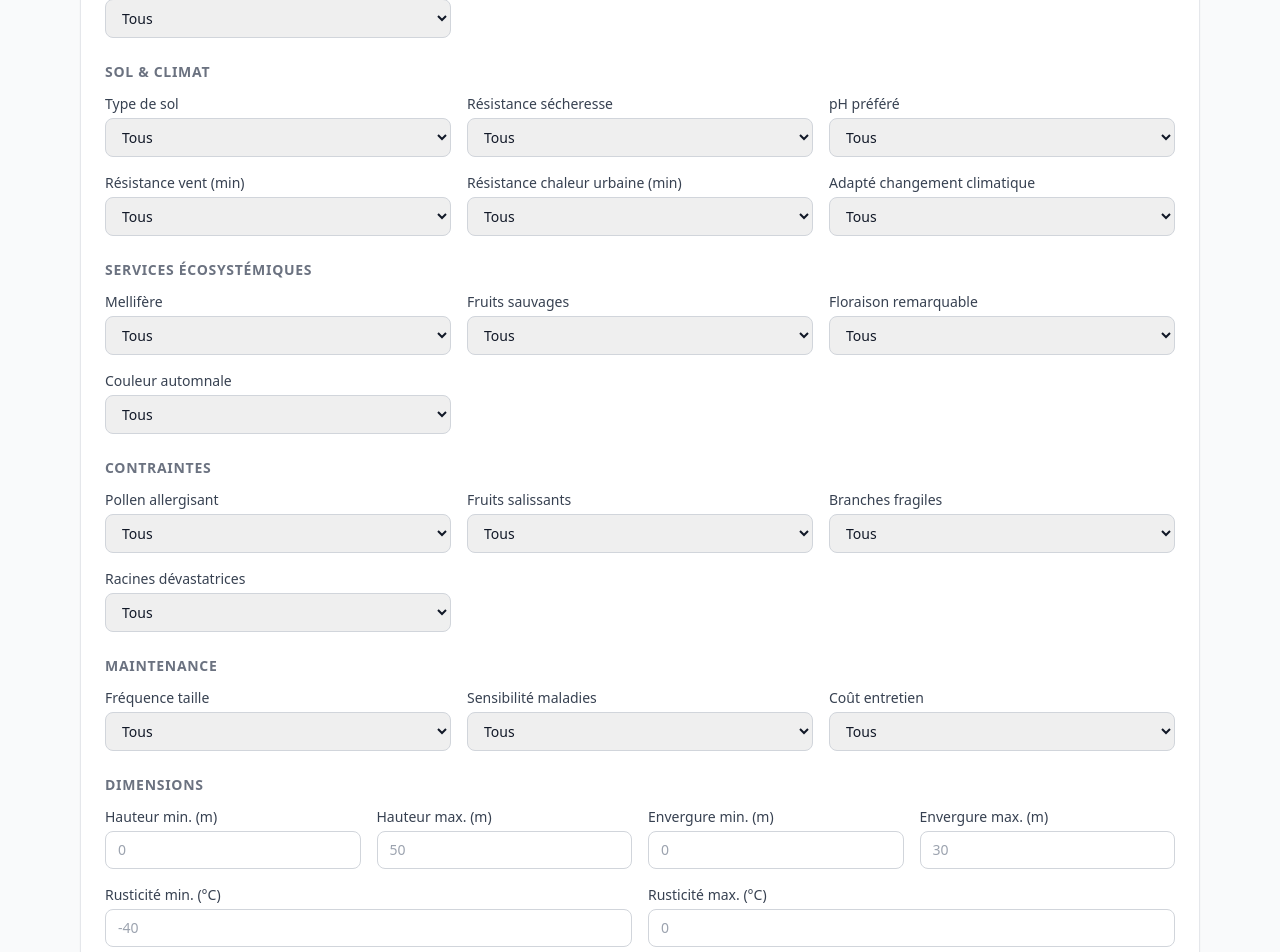
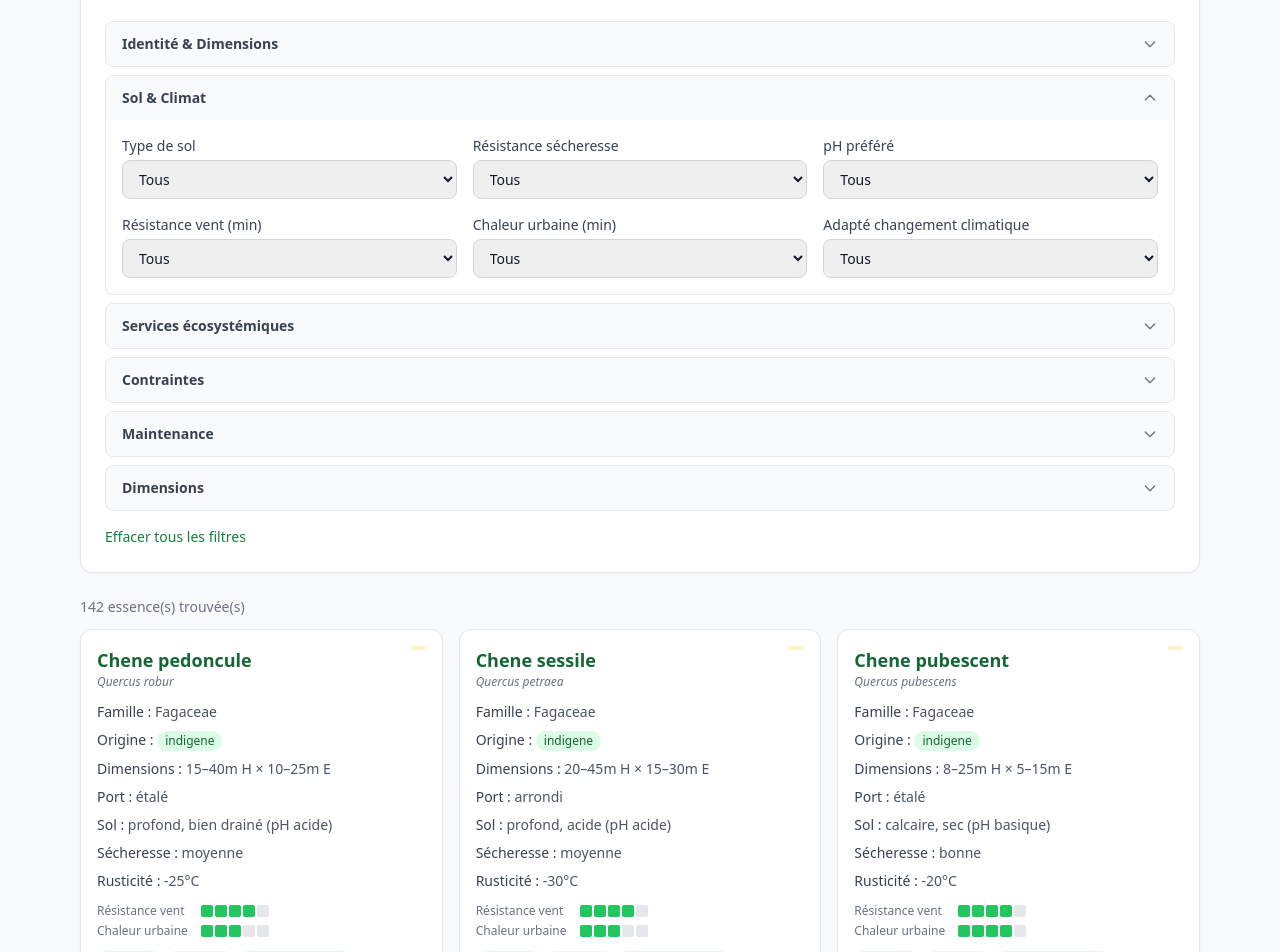
Before and after one commit to gaelg/arbodex, a Next.js app: page / in a window 1280 px wide. Shown: the part 420-1372 px from the top of the page. Built offline with nearby package versions, Linux system fonts and the light colour scheme.

Commit message:
feat: add search by name, collapsible filter sections (UX improvements - WIP)

```diff
--- a/src/app/page.tsx
+++ b/src/app/page.tsx
@@ -6,6 +6,7 @@ import FormulaireFiltres from "@/components/FilterForm";
 import ListeArbres from "@/components/TreeList";
 
 const FILTRES_VIDES: Filtres = {
+  recherche: "",
   type: "",
   type_sol: "",
   resistance_secheresse: "",
--- a/src/components/FilterForm.tsx
+++ b/src/components/FilterForm.tsx
@@ -1,3 +1,6 @@
+"use client";
+
+import { useState } from "react";
 import { Arbre, Filtres } from "@/lib/trees";
 
 interface Props {
@@ -13,48 +16,52 @@ interface ChampSelect {
 }
 
 const CHAMPS: ChampSelect[] = [
-  { cle: "type", etiquette: "Type", section: "Identité & Dimensions" },
+  { cle: "type", etiquette: "Type", section: "Identit\u00e9 & Dimensions" },
   { cle: "type_sol", etiquette: "Type de sol", section: "Sol & Climat" },
   {
     cle: "resistance_secheresse",
-    etiquette: "Résistance sécheresse",
+    etiquette: "R\u00e9sistance s\u00e9cheresse",
     section: "Sol & Climat",
   },
-  { cle: "pH", etiquette: "pH préféré", section: "Sol & Climat" },
+  {
+    cle: "pH",
+    etiquette: "pH pr\u00e9f\u00e9r\u00e9",
+    section: "Sol & Climat",
+  },
   {
     cle: "resistance_vent",
-    etiquette: "Résistance vent (min)",
+    etiquette: "R\u00e9sistance vent (min)",
     section: "Sol & Climat",
   },
   {
     cle: "resistance_chaleur_urbaine",
-    etiquette: "Résistance chaleur urbaine (min)",
+    etiquette: "Chaleur urbaine (min)",
     section: "Sol & Climat",
   },
   {
     cle: "adapte_changement_climatique",
-    etiquette: "Adapté changement climatique",
+    etiquette: "Adapt\u00e9 changement climatique",
     section: "Sol & Climat",
   },
   {
     cle: "mellifere",
-    etiquette: "Mellifère",
-    section: "Services écosystémiques",
+    etiquette: "Mellif\u00e8re",
+    section: "Services \u00e9cosyst\u00e9miques",
   },
   {
     cle: "fruitiere_sauvage",
     etiquette: "Fruits sauvages",
-    section: "Services écosystémiques",
+    section: "Services \u00e9cosyst\u00e9miques",
   },
   {
     cle: "floraison_remarquable",
     etiquette: "Floraison remarquable",
-    section: "Services écosystémiques",
+    section: "Services \u00e9cosyst\u00e9miques",
   },
   {
     cle: "couleur_automnale",
     etiquette: "Couleur automnale",
-    section: "Services écosystémiques",
+    section: "Services \u00e9cosyst\u00e9miques",
   },
   {
     cle: "pollen_allergisant",
@@ -73,22 +80,22 @@ const CHAMPS: ChampSelect[] = [
   },
   {
     cle: "racines_devastatrices",
-    etiquette: "Racines dévastatrices",
+    etiquette: "Racines d\u00e9vastatrices",
     section: "Contraintes",
   },
   {
     cle: "frequence_taille",
-    etiquette: "Fréquence taille",
+    etiquette: "Fr\u00e9quence taille",
     section: "Maintenance",
   },
   {
     cle: "sensibilite_maladies",
-    etiquette: "Sensibilité maladies",
+    etiquette: "Sensibilit\u00e9 maladies",
     section: "Maintenance",
   },
   {
     cle: "cout_entretien",
-    etiquette: "Coût entretien",
+    etiquette: "Co\u00fbt entretien",
     section: "Maintenance",
   },
 ];
@@ -107,12 +114,26 @@ export default function FormulaireFiltres({
   filtres,
   onChange,
 }: Props) {
+  const [sectionsOuvertes, setSectionsOuvertes] = useState<
+    Record<string, boolean>
+  >({
+    "Sol & Climat": true,
+    "Services \u00e9cosyst\u00e9miques": false,
+    Contraintes: false,
+    Maintenance: false,
+  });
+
+  const toggleSection = (section: string) => {
+    setSectionsOuvertes((prev) => ({ ...prev, [section]: !prev[section] }));
+  };
+
   const mettreAJour = (cle: keyof Filtres, valeur: string) => {
     onChange({ ...filtres, [cle]: valeur });
   };
 
   const reinitialiser = () => {
     onChange({
+      recherche: "",
       type: "",
       type_sol: "",
       resistance_secheresse: "",
@@ -143,9 +164,8 @@ export default function FormulaireFiltres({
   const sections = [...new Set(CHAMPS.map((c) => c.section))];
 
   const ouiNon = ["oui", "non"];
+  const frequences = ["jamais", "occasionnelle", "reguliere"];
   const tailles = ["faible", "moderee", "elevee"];
-  const frequences = ["jamais", "occasionnelle", "reguliere"];
-  const longevites = ["courte", "moyenne", "longue", "tres_longue"];
   const couts = ["faible", "modere", "eleve"];
 
   function getOptions(cle: keyof Filtres): string[] {
@@ -187,20 +207,59 @@ export default function FormulaireFiltres({
 
   return (
     <div className="bg-white rounded-xl shadow-sm border border-gray-200 p-4 sm:p-6">
+      {/* Barre de recherche */}
+      <div className="mb-4">
+        <label
+          htmlFor="recherche"
+          className="block text-sm font-medium text-gray-700 mb-1"
+        >
+          Rechercher une essence
+        </label>
+        <input
+          id="recherche"
+          type="text"
+          value={filtres.recherche}
+          onChange={(e) => mettreAJour("recherche", e.target.value)}
+          placeholder="Ex: Ch\u00eane, Erable, Buis..."
+          className="w-full rounded-lg border border-gray-300 px-3 py-2 text-sm focus:outline-none focus:ring-2 focus:ring-green-500 focus:border-transparent"
+        />
+      </div>
+
       <h2 className="text-lg font-semibold text-green-800 mb-4">Filtres</h2>
 
-      <div className="space-y-6">
-        {sections.map((section) => (
-          <div key={section}>
-            <h3 className="text-sm font-semibold text-gray-500 uppercase tracking-wider mb-3">
+      <div className="space-y-2">
+        {sections.map((section) => {
+          const ouvert = sectionsOuvertes[section] ?? false;
+          return (
+            <div
+              key={section}
+              className="border border-gray-200 rounded-lg overflow-hidden"
+            >
+              <button
+                onClick={() => toggleSection(section)}
+                className="w-full flex items-center justify-between px-4 py-3 bg-gray-50 hover:bg-gray-100 text-left"
+              >
+                <h3 className="text-sm font-semibold text-gray-700">
                   {section}
                 </h3>
-            <div className="grid grid-cols-1 sm:grid-cols-2 lg:grid-cols-3 gap-4">
+                <svg
+                  className={`w-4 h-4 text-gray-500 transition-transform ${ouvert ? "rotate-180" : ""}`}
+                  fill="none"
+                  viewBox="0 0 24 24"
+                  stroke="currentColor"
+                >
+                  <path
+                    strokeLinecap="round"
+                    strokeLinejoin="round"
+                    strokeWidth={2}
+                    d="M19 9l-7 7-7-7"
+                  />
+                </svg>
+              </button>
+              {ouvert && (
+                <div className="p-4 grid grid-cols-1 sm:grid-cols-2 lg:grid-cols-3 gap-4">
                   {sectionsFiltres[section].map(({ cle, etiquette }) => {
                     const opts = getOptions(cle);
-                const isNumber =
-                  cle === "resistance_vent" ||
-                  cle === "resistance_chaleur_urbaine";
                     return (
                       <div key={cle}>
                         <label className="block text-sm font-medium text-gray-700 mb-1">
@@ -212,14 +271,7 @@ export default function FormulaireFiltres({
                           className="w-full rounded-lg border border-gray-300 px-3 py-2 text-sm focus:outline-none focus:ring-2 focus:ring-green-500 focus:border-transparent"
                         >
                           <option value="">Tous</option>
-                      {isNumber
-                        ? [1, 2, 3, 4, 5].map((n) => (
-                            <option key={n} value={n}>
-                              {"≥ ".repeat(n === 1 ? 0 : 0)}
-                              {n}/5
-                            </option>
-                          ))
-                        : opts.map((opt) => (
+                          {opts.map((opt) => (
                             <option key={opt} value={opt}>
                               {opt}
                             </option>
@@ -229,17 +281,38 @@ export default function FormulaireFiltres({
                     );
                   })}
                 </div>
+              )}
             </div>
-        ))}
+          );
+        })}
 
+        {/* Dimensions - toujours visible */}
+        <div className="border border-gray-200 rounded-lg overflow-hidden">
+          <button
+            onClick={() => toggleSection("Dimensions")}
+            className="w-full flex items-center justify-between px-4 py-3 bg-gray-50 hover:bg-gray-100 text-left"
+          >
+            <h3 className="text-sm font-semibold text-gray-700">Dimensions</h3>
+            <svg
+              className={`w-4 h-4 text-gray-500 transition-transform ${sectionsOuvertes["Dimensions"] ? "rotate-180" : ""}`}
+              fill="none"
+              viewBox="0 0 24 24"
+              stroke="currentColor"
+            >
+              <path
+                strokeLinecap="round"
+                strokeLinejoin="round"
+                strokeWidth={2}
+                d="M19 9l-7 7-7-7"
+              />
+            </svg>
+          </button>
+          {sectionsOuvertes["Dimensions"] && (
+            <div className="p-4 space-y-4">
+              <div className="grid grid-cols-2 sm:grid-cols-4 gap-4">
                 <div>
-          <h3 className="text-sm font-semibold text-gray-500 uppercase tracking-wider mb-3">
-            Dimensions
-          </h3>
-          <div className="grid grid-cols-1 sm:grid-cols-2 lg:grid-cols-4 gap-4">
-            <div>
-              <label className="block text-sm font-medium text-gray-700 mb-1">
-                Hauteur min. (m)
+                  <label className="block text-xs font-medium text-gray-600 mb-1">
+                    H. min (m)
                   </label>
                   <input
                     type="number"
@@ -247,12 +320,12 @@ export default function FormulaireFiltres({
                     value={filtres.hauteur_min}
                     onChange={(e) => mettreAJour("hauteur_min", e.target.value)}
                     placeholder="0"
-                className="w-full rounded-lg border border-gray-300 px-3 py-2 text-sm focus:outline-none focus:ring-2 focus:ring-green-500 focus:border-transparent"
+                    className="w-full rounded-lg border border-gray-300 px-3 py-2 text-sm focus:outline-none focus:ring-2 focus:ring-green-500"
                   />
                 </div>
                 <div>
-              <label className="block text-sm font-medium text-gray-700 mb-1">
-                Hauteur max. (m)
+                  <label className="block text-xs font-medium text-gray-600 mb-1">
+                    H. max (m)
                   </label>
                   <input
                     type="number"
@@ -260,68 +333,78 @@ export default function FormulaireFiltres({
                     value={filtres.hauteur_max}
                     onChange={(e) => mettreAJour("hauteur_max", e.target.value)}
                     placeholder="50"
-                className="w-full rounded-lg border border-gray-300 px-3 py-2 text-sm focus:outline-none focus:ring-2 focus:ring-green-500 focus:border-transparent"
+                    className="w-full rounded-lg border border-gray-300 px-3 py-2 text-sm focus:outline-none focus:ring-2 focus:ring-green-500"
                   />
                 </div>
                 <div>
-              <label className="block text-sm font-medium text-gray-700 mb-1">
-                Envergure min. (m)
+                  <label className="block text-xs font-medium text-gray-600 mb-1">
+                    E. min (m)
                   </label>
                   <input
                     type="number"
                     min={0}
                     value={filtres.envergure_min}
-                onChange={(e) => mettreAJour("envergure_min", e.target.value)}
+                    onChange={(e) =>
+                      mettreAJour("envergure_min", e.target.value)
+                    }
                     placeholder="0"
-                className="w-full rounded-lg border border-gray-300 px-3 py-2 text-sm focus:outline-none focus:ring-2 focus:ring-green-500 focus:border-transparent"
+                    className="w-full rounded-lg border border-gray-300 px-3 py-2 text-sm focus:outline-none focus:ring-2 focus:ring-green-500"
                   />
                 </div>
                 <div>
-              <label className="block text-sm font-medium text-gray-700 mb-1">
-                Envergure max. (m)
+                  <label className="block text-xs font-medium text-gray-600 mb-1">
+                    E. max (m)
                   </label>
                   <input
                     type="number"
                     min={0}
                     value={filtres.envergure_max}
-                onChange={(e) => mettreAJour("envergure_max", e.target.value)}
+                    onChange={(e) =>
+                      mettreAJour("envergure_max", e.target.value)
+                    }
                     placeholder="30"
-                className="w-full rounded-lg border border-gray-300 px-3 py-2 text-sm focus:outline-none focus:ring-2 focus:ring-green-500 focus:border-transparent"
+                    className="w-full rounded-lg border border-gray-300 px-3 py-2 text-sm focus:outline-none focus:ring-2 focus:ring-green-500"
                   />
                 </div>
               </div>
-          <div className="grid grid-cols-1 sm:grid-cols-2 gap-4 mt-4">
+              <div className="grid grid-cols-2 gap-4">
                 <div>
-              <label className="block text-sm font-medium text-gray-700 mb-1">
-                Rusticité min. (°C)
+                  <label className="block text-xs font-medium text-gray-600 mb-1">
+                    Rusticit\u00e9 min (\u00b0C)
                   </label>
                   <input
                     type="number"
                     value={filtres.rusticite_min}
-                onChange={(e) => mettreAJour("rusticite_min", e.target.value)}
+                    onChange={(e) =>
+                      mettreAJour("rusticite_min", e.target.value)
+                    }
                     placeholder="-40"
-                className="w-full rounded-lg border border-gray-300 px-3 py-2 text-sm focus:outline-none focus:ring-2 focus:ring-green-500 focus:border-transparent"
+                    className="w-full rounded-lg border border-gray-300 px-3 py-2 text-sm focus:outline-none focus:ring-2 focus:ring-green-500"
                   />
                 </div>
                 <div>
-              <label className="block text-sm font-medium text-gray-700 mb-1">
-                Rusticité max. (°C)
+                  <label className="block text-xs font-medium text-gray-600 mb-1">
+                    Rusticit\u00e9 max (\u00b0C)
                   </label>
                   <input
                     type="number"
                     value={filtres.rusticite_max}
-                onChange={(e) => mettreAJour("rusticite_max", e.target.value)}
+                    onChange={(e) =>
+                      mettreAJour("rusticite_max", e.target.value)
+                    }
                     placeholder="0"
-                className="w-full rounded-lg border border-gray-300 px-3 py-2 text-sm focus:outline-none focus:ring-2 focus:ring-green-500 focus:border-transparent"
+                    className="w-full rounded-lg border border-gray-300 px-3 py-2 text-sm focus:outline-none focus:ring-2 focus:ring-green-500"
                   />
                 </div>
               </div>
+            </div>
+          )}
         </div>
       </div>
 
       <button
         onClick={reinitialiser}
-        className="mt-6 text-sm text-green-700 hover:text-green-900 font-medium"
+        className="mt-4 text-sm text-green-700 hover:text-green-900 font-medium"
       >
         Effacer tous les filtres
       </button>
--- a/src/lib/trees.ts
+++ b/src/lib/trees.ts
@@ -47,6 +47,7 @@ export interface Arbre {
 }
 
 export interface Filtres {
+  recherche: string;
   type: string;
   type_sol: string;
   resistance_secheresse: string;
@@ -91,6 +92,15 @@ function correspond(filtre: string, valeur: string | number): boolean {
 
 export function appliquerFiltres(arbres: Arbre[], filtres: Filtres): Arbre[] {
   return arbres.filter((arbre) => {
+    if (filtres.recherche) {
+      const q = filtres.recherche.toLowerCase();
+      if (
+        !arbre.nom_commun.toLowerCase().includes(q) &&
+        !arbre.nom_scientifique.toLowerCase().includes(q) &&
+        !arbre.famille.toLowerCase().includes(q)
+      )
+        return false;
+    }
     if (!correspond(filtres.type, arbre.type)) return false;
     if (filtres.type_sol && !arbre.type_sol.includes(filtres.type_sol))
       return false;
```
Also changed, not shown: 2 other files (tests, documents, lock files or other folders). Lines whose indentation alone changed are shown as unchanged.
